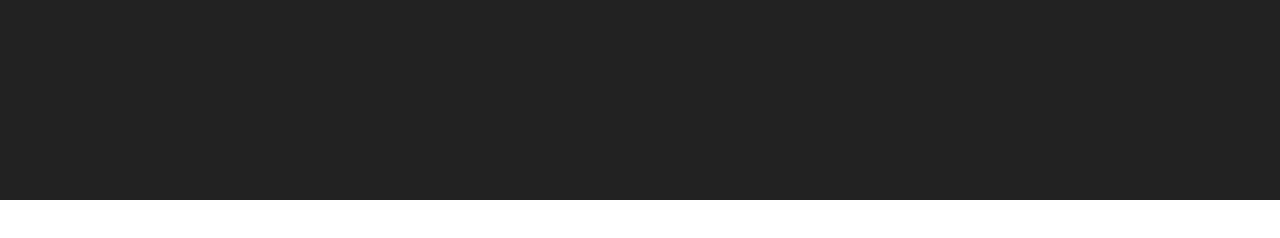
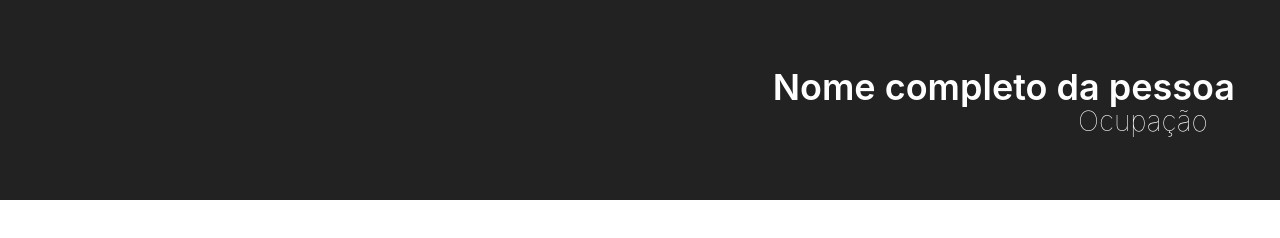
Before and after one commit to F3rnandaOni/layout-pw, a plain HTML site: page index.html in a window 1280 px wide. Drawn offline with nearby package versions, Linux system fonts and the light colour scheme.

Commit message:
Adicionando título e subtítulo ao cabeçalho.

```diff
--- a/css/style.css
+++ b/css/style.css
@@ -10,3 +10,31 @@
     /* Cor de fundo do elemento. */
     background-color: #222;
 }
+
+#cabecalho__titulo {
+    float: right;
+    /* Distância em relação à margem do topo da página. Está em positivo pois está se afastando da margem. */
+    margin-top: 60px;
+    /* Distância em relação à margem direita da página. Está em positivo pois está se afastando da margem. */
+    margin-right: 30px;
+    /* Tamanho da fonte. */
+    font-size: 36px;
+    font-weight: 600;
+    /* Cor da fonte. */
+    color: #FFF;
+}
+
+#cabecalho__subtitulo {
+    /* Elemento "flutuando" à direita da página, um tipo de posicionamento. Indica onde o elemento deve estar em relação à outro. */
+    float: right;
+    /* Distância em relação à margem do topo da página. Está em positivo pois está se afastando da margem. */
+    margin-top: 100px;
+    /* Distância em relação à margem direita da página. Está em negativo pois está se aproximando da margem. */
+    margin-right: -435px;
+    /* Tamanho da fonte. */
+    font-size: 28px;
+    /* Grossura da fonte. */
+    font-weight: 100;
+    /* Cor da fonte. */
+    color: #FFF;
+}
--- a/index.html
+++ b/index.html
@@ -24,7 +24,8 @@
                  Além de ser sobre posta por uma imagem.
             -->
             <div id="cabecalho" class="col-12">
-
+                <span id="cabecalho__titulo">Nome completo da pessoa</span>
+                <span id="cabecalho__subtitulo">Ocupação</span>
             </div>
         </div>
     </div>
```
